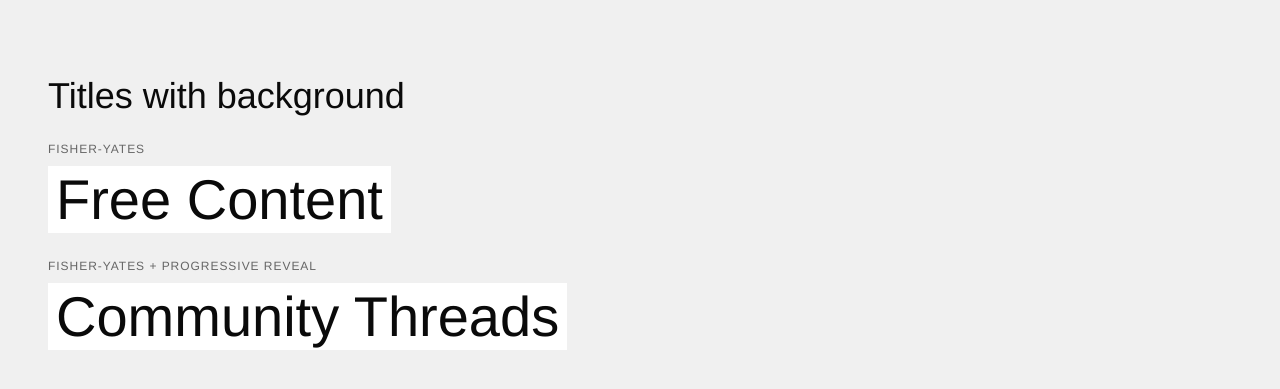
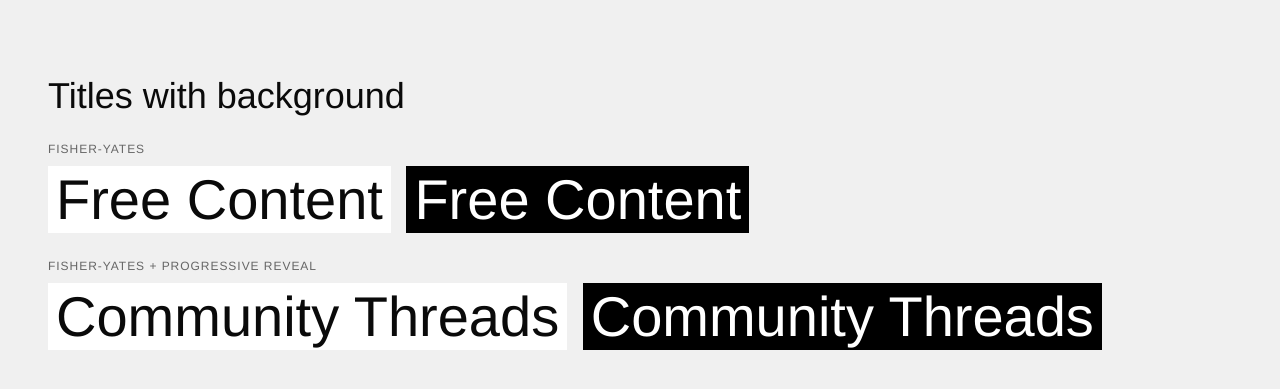
Before and after one commit to yannick-valentin/mwtm-playground, a website: page text-animations/final.html in a window 1280 px wide. Shown: the part 687-1076 px from the top of the page. Drawn offline with nearby package versions, Linux system fonts and the light colour scheme; a web font is replaced by a local one.

Commit message:
Add black background texts

```diff
--- a/text-animations/final.html
+++ b/text-animations/final.html
@@ -34,9 +34,15 @@
       <div class="text-4xl mb-6">Titles with background</div>
 
       <div class="row-label mb-2">Fisher-Yates</div>
-      <div class="title mb-6"><span class="bg-white inline-block px-2" data-hover-shuffle-full>Free Content</span></div>
+      <div class="title mb-6">
+        <span class="bg-white inline-block px-2" data-hover-shuffle-full>Free Content</span>
+        <span class="bg-black text-white inline-block px-2" data-hover-shuffle-full>Free Content</span>
+      </div>
       <div class="row-label mb-2">Fisher-Yates + progressive reveal</div>
-      <div class="title"><span class="bg-white inline-block px-2" data-hover-shuffle>Community Threads</span></div>
+      <div class="title">
+        <span class="bg-white inline-block px-2" data-hover-shuffle>Community Threads</span>
+        <span class="bg-black text-white inline-block px-2" data-hover-shuffle>Community Threads</span>
+      </div>
     </div>
   </div>
 
```
Also changed, not shown: text-animations/assets/output.css.
